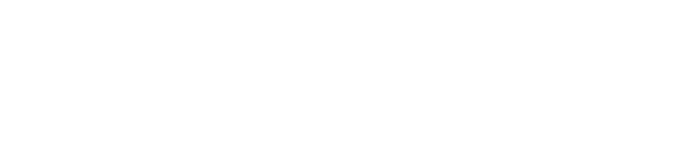
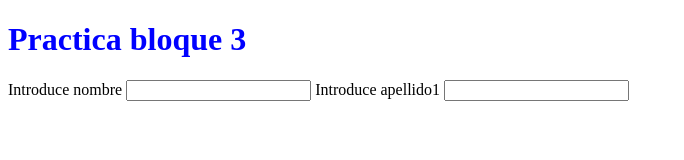
Before and after one commit to ivanromero0/Bloque3, a plain HTML site: page index.html in a window 1280 px wide. Shown: the whole page, without its empty margins (0-684 px from the left). Drawn offline with Linux system fonts and the light colour scheme.

Commit message:
Funciona

```diff
--- a/index.html
+++ b/index.html
@@ -3,9 +3,20 @@
 <head>
     <meta charset="UTF-8">
     <meta name="viewport" content="width=device-width, initial-scale=1.0">
-    <title>Bloque3</title>
+    <title>Practica 3.4</title>
+    <link rel="stylesheet" href="style.css">
+    <script>
+        function funcion_nom() {
+          var nom = document.getElementById("name").value;
+          var apellido = document.getElementById("apellido").value;
+          alert ('bienvenido ' + nom + ' ' + apellido);
+        }
+    </script>
 </head>
 <body>
+    <h1 id="blue">Practica bloque 3</h1>
+    Introduce nombre  <input type="text" id="name" onblur="funcion_nom()">
+    Introduce apellido1  <input type="text" id="apellido" onblur="funcion_apellido()">
 
 </body>
 </html>
--- a/style.css
+++ b/style.css
@@ -0,0 +1 @@
+h1 {color: blue;}
```
